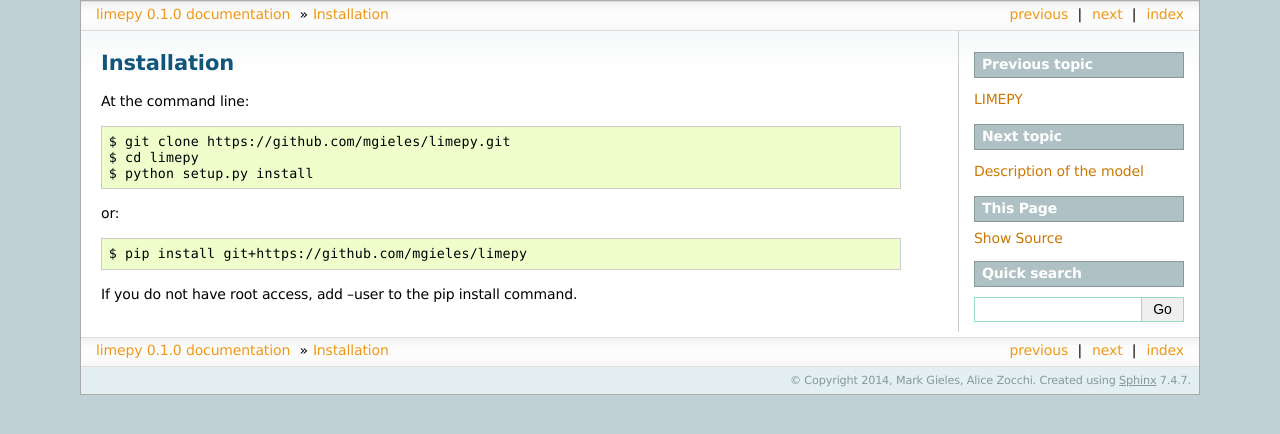
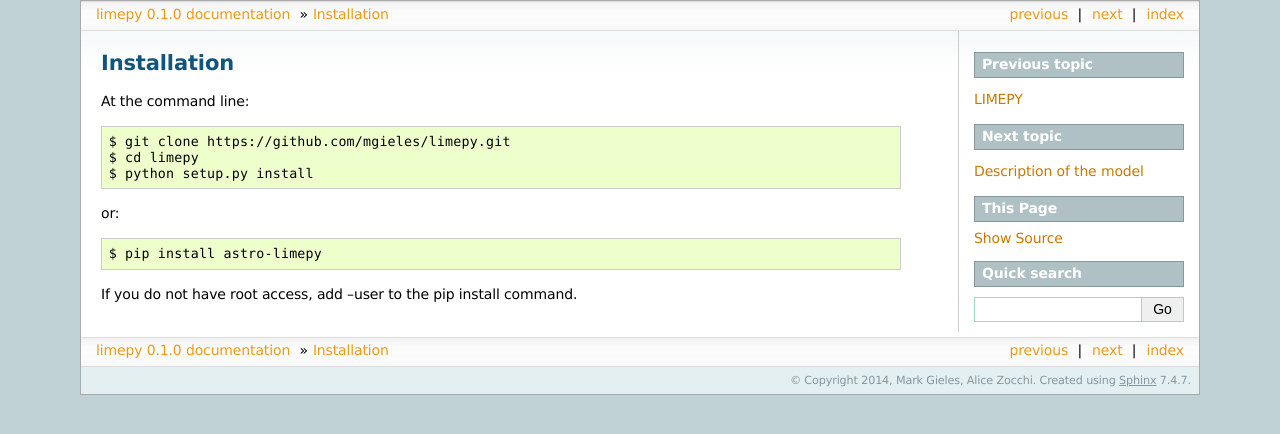
Before and after one commit to mgieles/limepy, a Sphinx documentation site: the page built from docs/installation.rst, in a window 1280 px wide. Shown: the top 434 px of the page. Built offline with Sphinx 7.4.7, drawn with Linux system fonts in a browser that asks for light colours.

Commit message:
pip instal

```diff
--- a/docs/installation.rst
+++ b/docs/installation.rst
@@ -10,6 +10,6 @@ At the command line::
 
 or::
 
-    $ pip install git+https://github.com/mgieles/limepy
+    $ pip install astro-limepy
 
 If you do not have root access, add --user to the pip install command.
```
